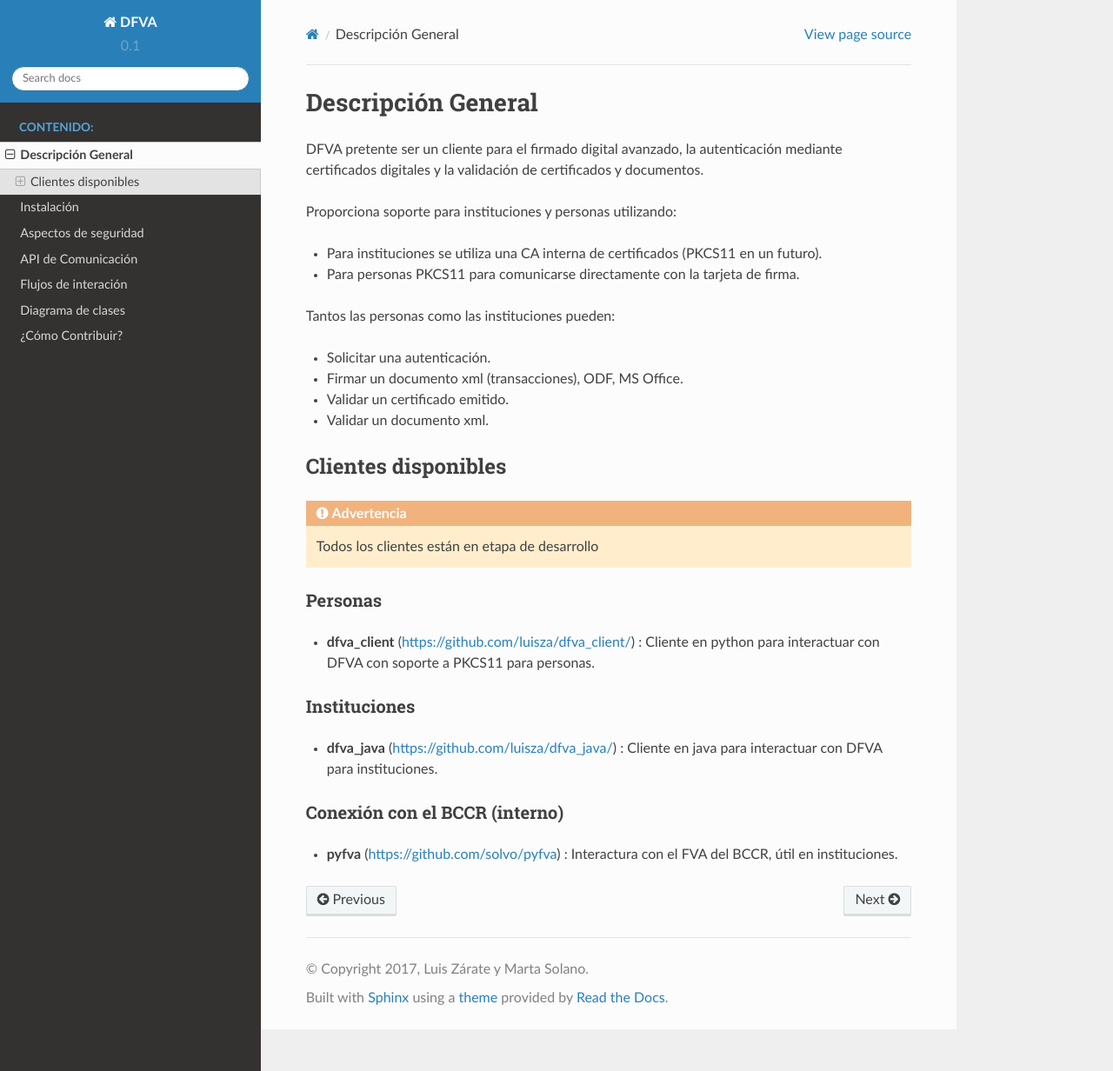
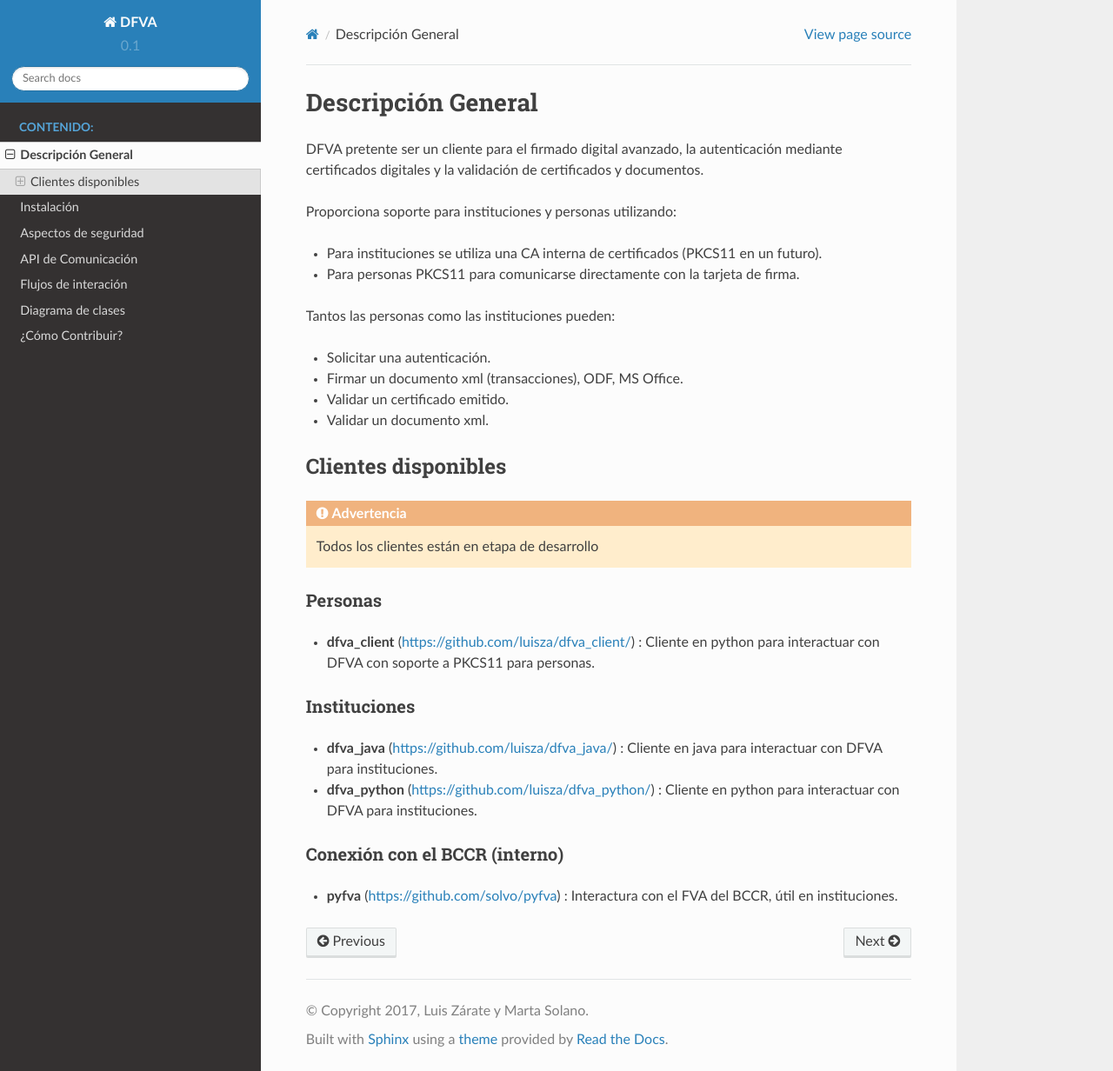
Before and after one commit to luisza/dfva, a Sphinx documentation site: the page built from docs/presentacion.rst, in a window 1280 px wide and 1232 px high. Shown: the whole window at 87% size. Built offline with Sphinx 7.4.7 and the Read the Docs theme 2.0.0, drawn with Linux system fonts in a browser that asks for light colours; formulas are drawn with MathJax 3.

Commit message:
updated doc to include dfva_python

```diff
--- a/docs/presentacion.rst
+++ b/docs/presentacion.rst
@@ -29,7 +29,7 @@ Instituciones
 ~~~~~~~~~~~~~~~~~
 
 * **dfva_java** (https://github.com/luisza/dfva_java/) : Cliente en java para interactuar con DFVA para instituciones.
-
+* **dfva_python** (https://github.com/luisza/dfva_python/) : Cliente en python para interactuar con DFVA para instituciones.
 
 Conexión con el BCCR (interno)
 ~~~~~~~~~~~~~~~~~~~~~~~~~~~~~~~
```
